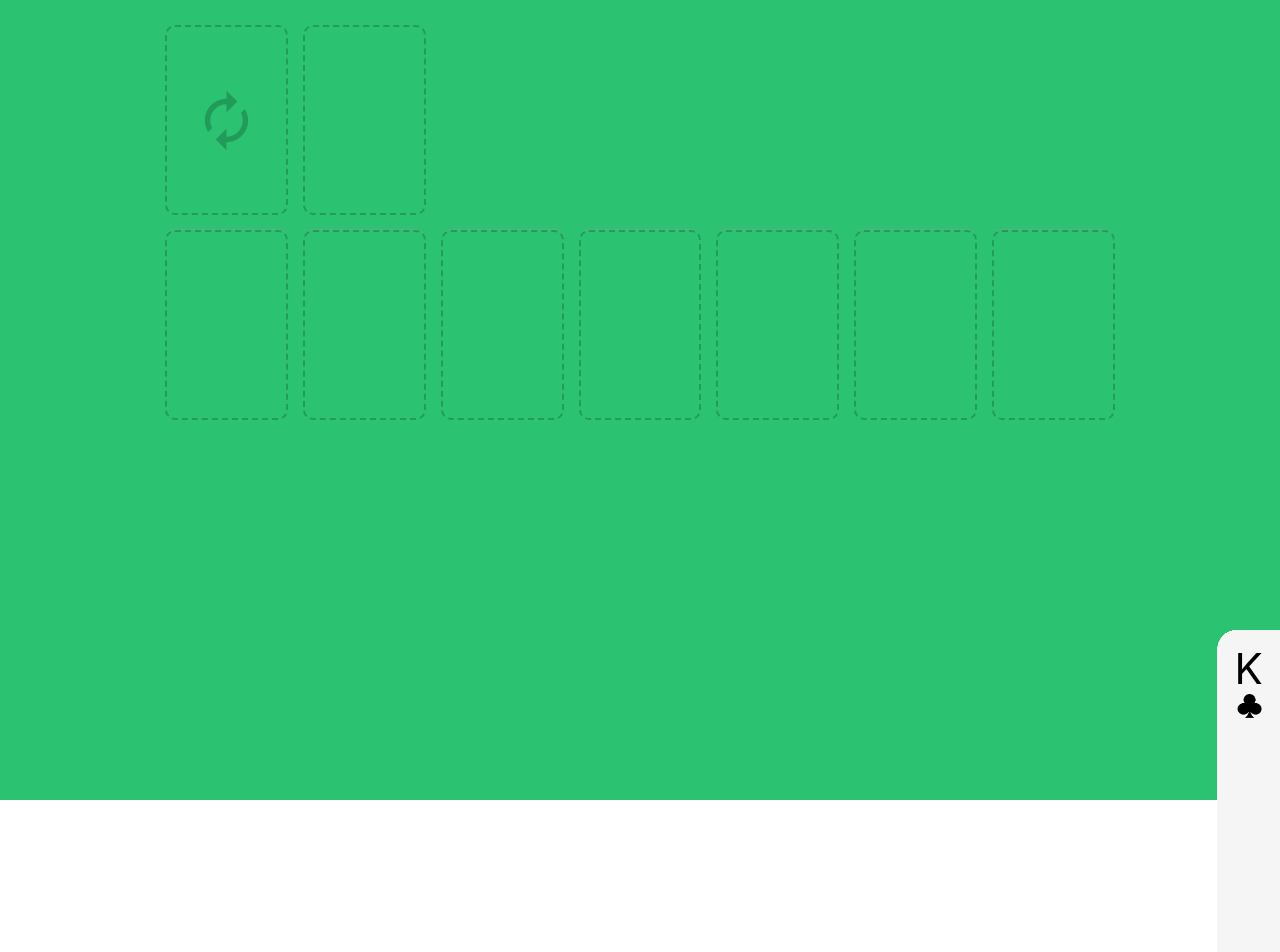
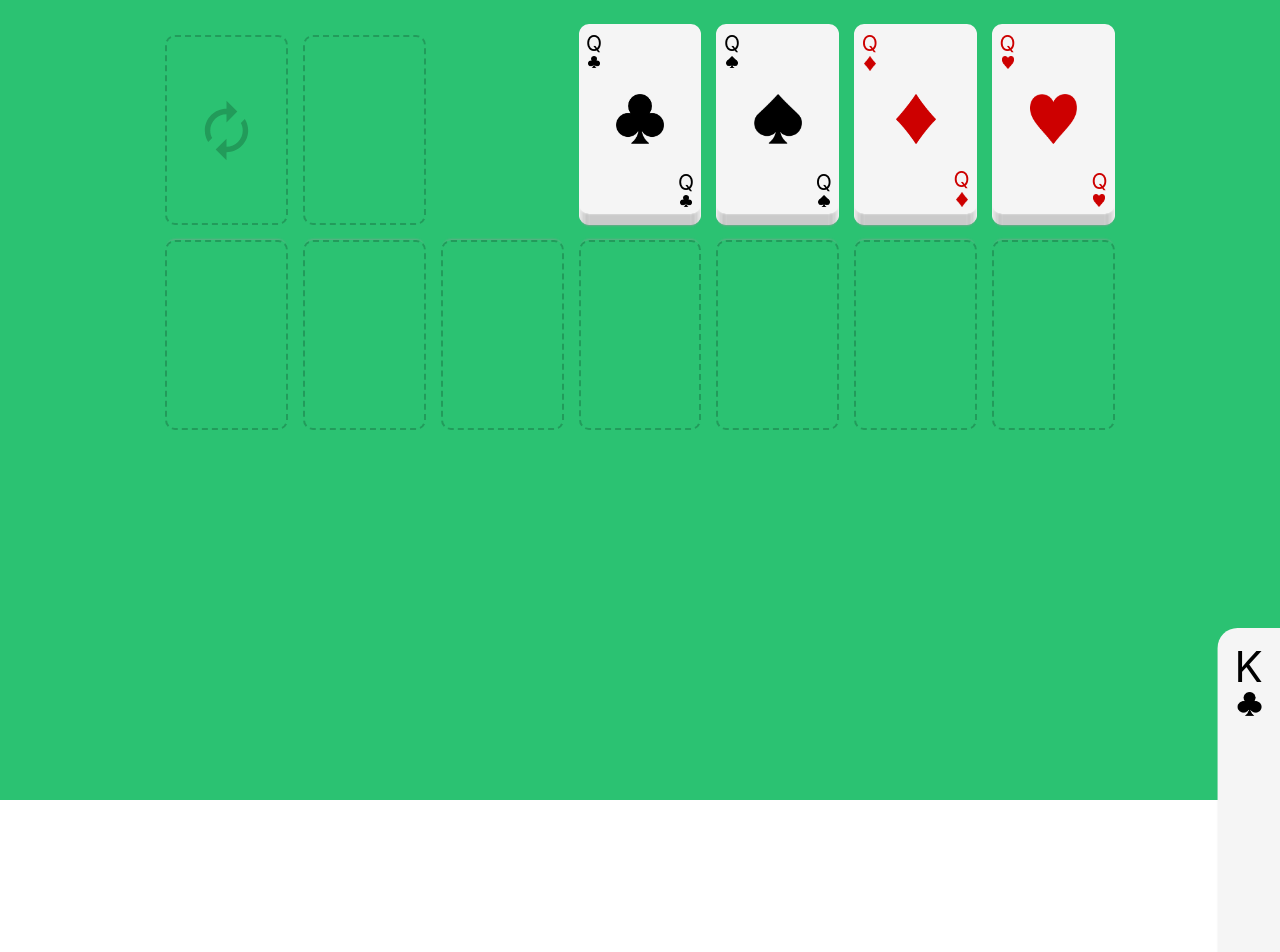
Before and after one commit to robpwatkins/solitaire-final, a React (Create React App) app: page / in a window 1280 px wide. Shown: the top 952 px of the page. Built offline with nearby package versions, Linux system fonts and the light colour scheme.

Commit message:
that is exactly what ive been trying to look at

```diff
--- a/src/App.css
+++ b/src/App.css
@@ -18,7 +18,7 @@
   height: 100%;
   grid-template-columns: repeat(7, 1fr);
   gap: 15px;
-  padding: 25px;
+  padding: 35px 25px;
 }
 
 .talon {
@@ -174,9 +174,13 @@ img {
 
 .foundation-win {
   position: relative;
-  margin-top: -190px;
+  margin-top: -191px;
   position: relative;
-  transition: transform 15s ease;
+  box-shadow: 0px 3px 3px -3px #9c9c9c;
+}
+
+.foundation-win:nth-child(13) {
+  transition: transform 5s ease;
   transform: scale(2) translateX(350px) translateY(350px) rotate(720deg);
   z-index: 2;
 }
```
